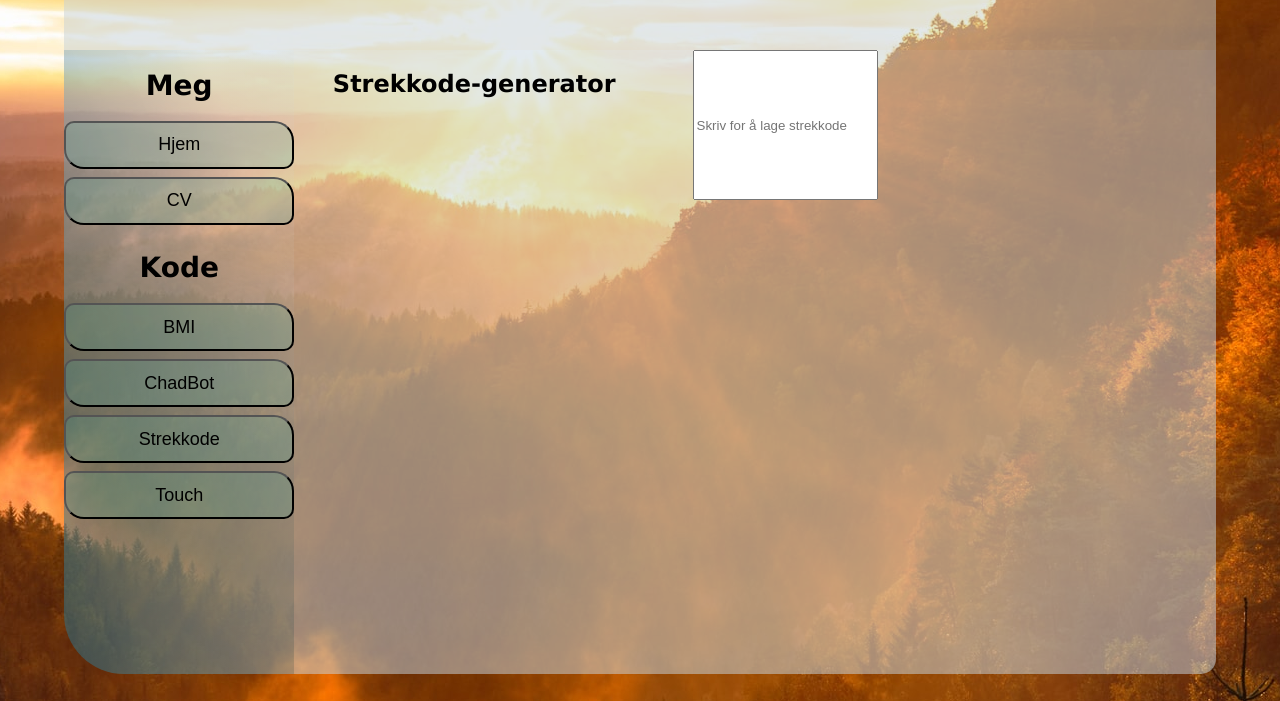
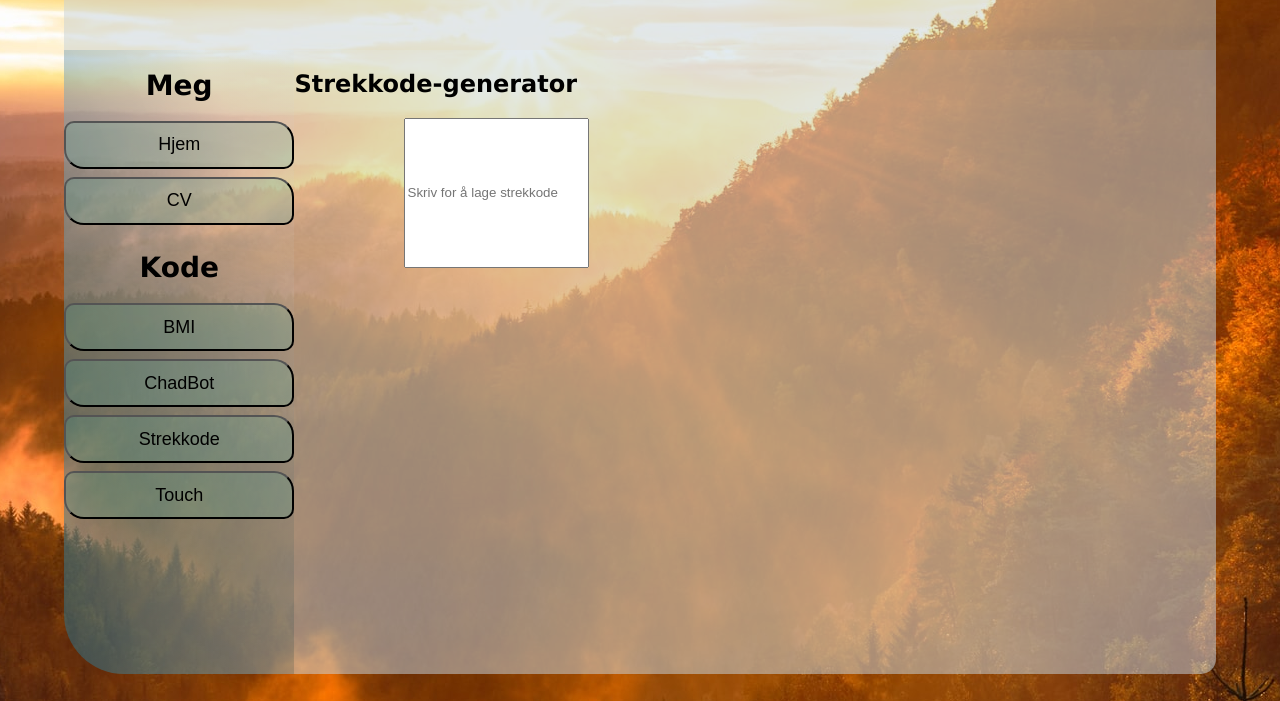
Before and after one commit to Martialcart/Martialcart.github.io, a plain HTML site: page barcode.html in a window 1280 px wide. Shown: the part 99-800 px from the top of the page. Drawn offline with Linux system fonts and the light colour scheme.

Commit message:
removed centering from barcode headline, needs seperate class

```diff
--- a/barcode.html
+++ b/barcode.html
@@ -16,7 +16,7 @@
     <body onload="load_frame()">
         <div id="header"></div>
         <div id="menu"></div>
-        <div id="main_screen" class="center">
+	<div id="main_screen">
 	    <h2>Strekkode-generator</h2>
 	    <section class="center">
 		<input oninput="handleBarcodeInput()" placeholder="Skriv for å lage strekkode" id="barcodeInput" type="TEXT" >
```
